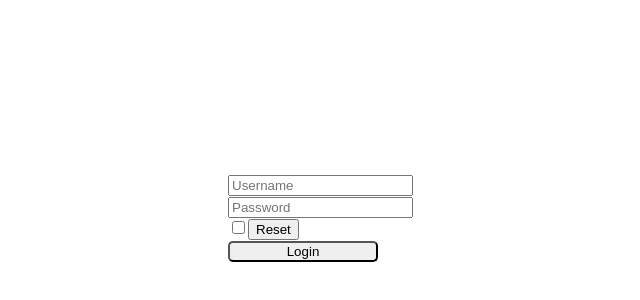
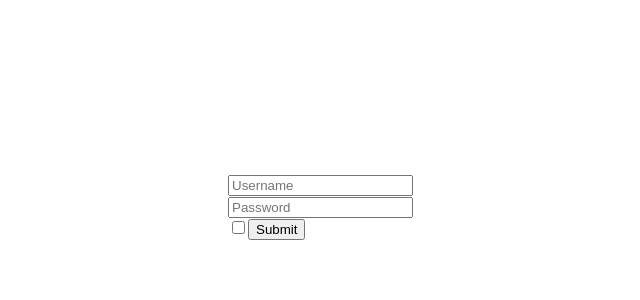
Before and after one commit to Chris1998c/React, a React (Create React App) app: page / in a window 1280 px wide. Shown: the part 66-366 px from the top of the page, without its empty margins (12-652 px from the left). Built offline with nearby package versions, Linux system fonts and the light colour scheme.

Commit message:
Exercise48

```diff
--- a/src/UncLogin.jsx
+++ b/src/UncLogin.jsx
@@ -1,40 +1,30 @@
 import React from "react";
 
 
+//  un secondo metodo per accedere ai dati potrebbe essere document.getelementbyid
 
- export function UncLogin({ unLogin }) {
-  let usernameInput = React.createRef();
-  let passwordInput = React.createRef();
-  let checkInput = React.createRef();
-
-  const handleLogin = (event) => {
+export function UncLogin() {
+  const handleSubmit = (event) => {
     event.preventDefault();
 
-    const username = usernameInput.current.value;
-    const password = passwordInput.current.value;
-    const remember = checkInput.current.checked;
+    const form = event.target;
+    const username = form.elements.username.value;
+    const password = form.elements.password.value;
+    const remember = form.elements.check.checked;
 
-    unLogin({ username, password, remember });
-    console.log(username, password, remember);
-
-    event.target.reset();
+    console.log("Username:", username);
+    console.log("Password:", password);
+    console.log("Remember:", remember);
   };
-
 
   return (
     <div>
-      <form onSubmit={handleLogin}>
-
-        <input ref={usernameInput} type="text" placeholder="Username"  />
-
-        <input ref={passwordInput} type="password" placeholder="Password"  />
-
-        <input ref={checkInput} type="checkbox"  />
-
-        <button type="button" onClick={(event)=>event.target.reset}>Reset</button>
-
-        <button className="bottone" type="submit">Login</button>
+      <form onSubmit={handleSubmit}>
+        <input name="username" type="text" placeholder="Username" />
+        <input name="password" type="password" placeholder="Password" />
+        <input name="check" type="checkbox" />
+        <button type="submit">Submit</button>
       </form>
     </div>
   );
-  }
+}
```
Also changed, not shown: src/App.jsx (+6 -4 lines).
